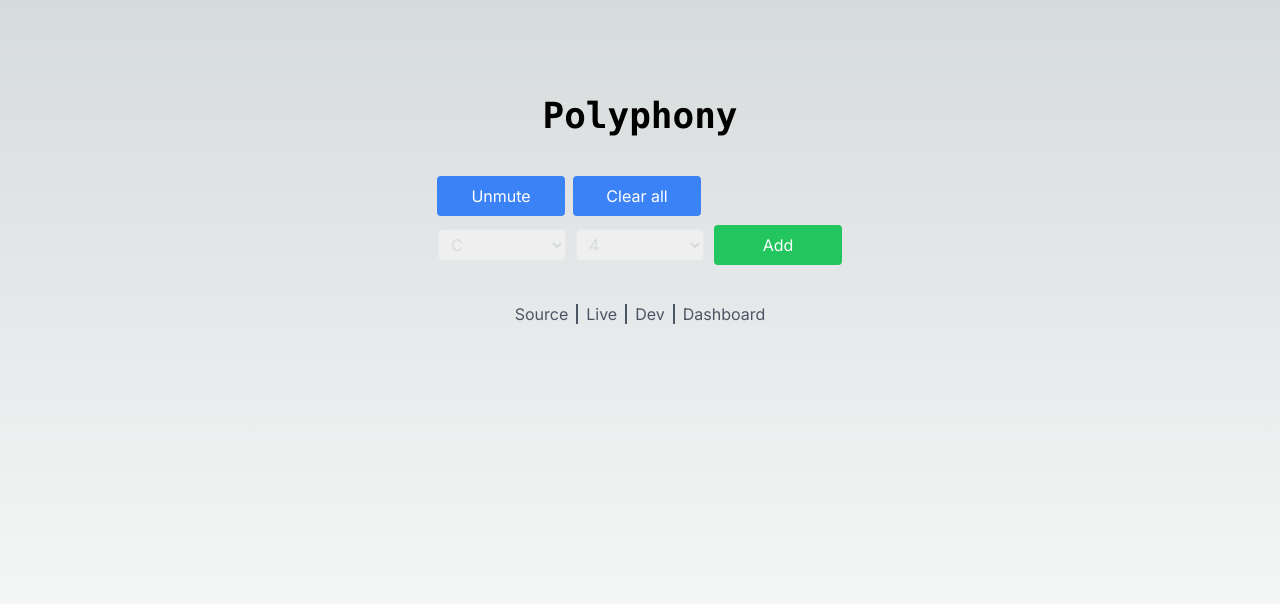
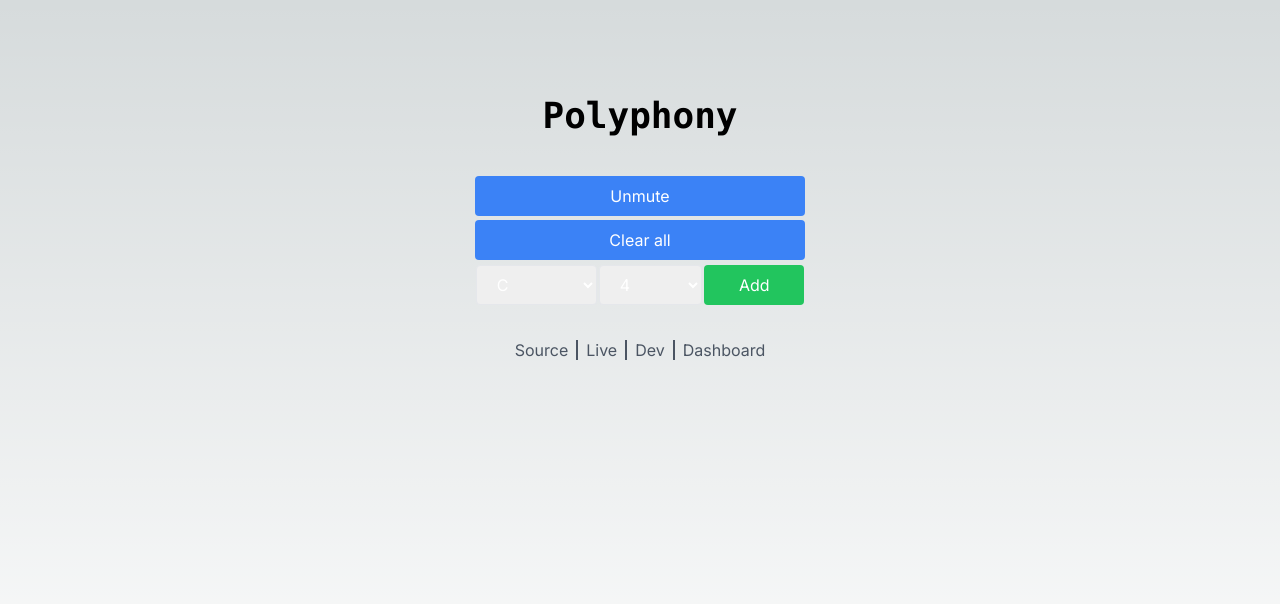
Before and after one commit to jamesonwilliams/polyphony, a Next.js app: page / in a window 1280 px wide. Shown: the top 604 px of the page. Built offline with nearby package versions, Linux system fonts and the light colour scheme.

Commit message:
Enhancements to visual design

```diff
--- a/app/globals.css
+++ b/app/globals.css
@@ -30,24 +30,23 @@ body {
   @apply mb-9 text-center font-mono text-4xl font-bold;
 }
 
-input,
-select {
-  color: rgb(var(--background-start-rgb));
-  @apply m-1 rounded border px-2 py-1;
-}
-
 button {
-  @apply m-1 w-32 rounded bg-blue-500 px-4 py-2 text-white;
+  @apply mt-1 min-h-full min-w-full rounded bg-blue-500 px-4 py-2 text-white;
 }
 
 select {
-  @apply w-32;
+  color: rgb(var(--background-end-rgb));
+  @apply mt-1 min-h-full min-w-full rounded border px-4 py-2;
 }
 
 .add-button {
-  @apply bg-green-500 text-white;
+  @apply bg-green-500 text-white hover:bg-green-700;
 }
 
 .delete-button {
-  @apply bg-red-500 text-white;
+  @apply bg-red-500 text-white hover:bg-red-700;
 }
+
+.disabled {
+  @apply cursor-not-allowed opacity-50 blur-md;
+}
--- a/app/page.tsx
+++ b/app/page.tsx
@@ -6,7 +6,7 @@ const DynamicSynthesizer = dynamic(() => import('./Synthesizer'), {
 
 export default function Home() {
   return (
-    <main className='flex min-h-screen flex-col items-center justify-between p-24'>
+    <main className='flex min-h-screen flex-col items-center p-24'>
       <DynamicSynthesizer />
     </main>
   );
--- a/app/tone_selector/NoteSelector.tsx
+++ b/app/tone_selector/NoteSelector.tsx
@@ -9,6 +9,7 @@ export default function NoteSelector({
 }) {
   return (
     <select
+      className='w-full'
       name='note'
       id='note'
       value={note}
--- a/app/tone_selector/OctaveSelector.tsx
+++ b/app/tone_selector/OctaveSelector.tsx
@@ -10,6 +10,7 @@ export default function OctaveSelector({
 }) {
   return (
     <select
+      className='w-full'
       name='octave'
       id='octave'
       value={octave}
--- a/app/tone_selector/ToneConfigurator.tsx
+++ b/app/tone_selector/ToneConfigurator.tsx
@@ -10,7 +10,7 @@ export default function ToneConfigurator({
   onTonesChanged: (tones: string[]) => void;
 }) {
   return (
-    <table>
+    <table className='min-w-full'>
       <tbody>
         {tones.map((tone) => (
           <ConfiguredToneRow
--- a/app/tone_selector/ToneSelectorRow.tsx
+++ b/app/tone_selector/ToneSelectorRow.tsx
@@ -21,12 +21,13 @@ export default function ToneSelectorRow({
     }
   };
 
-  let addButtonClasses: string = 'add-button';
+  let addButtonClasses: string = 'add-button min-w-full';
   if (tones.includes(newTone)) {
     addButtonClasses += ' disabled';
   }
 
   return (
+    <>
       <tr key='new'>
         <td>
           <NoteSelector note={note} noteSelected={(note) => setNote(note)} />
@@ -38,12 +39,12 @@ export default function ToneSelectorRow({
             octaveSelected={(octave) => setOctave(octave)}
           />
         </td>
-
         <td>
           <button className={addButtonClasses} onClick={addNewTone}>
             Add
           </button>
         </td>
       </tr>
+    </>
   );
 }
```
Lines whose indentation alone changed are shown as unchanged.
